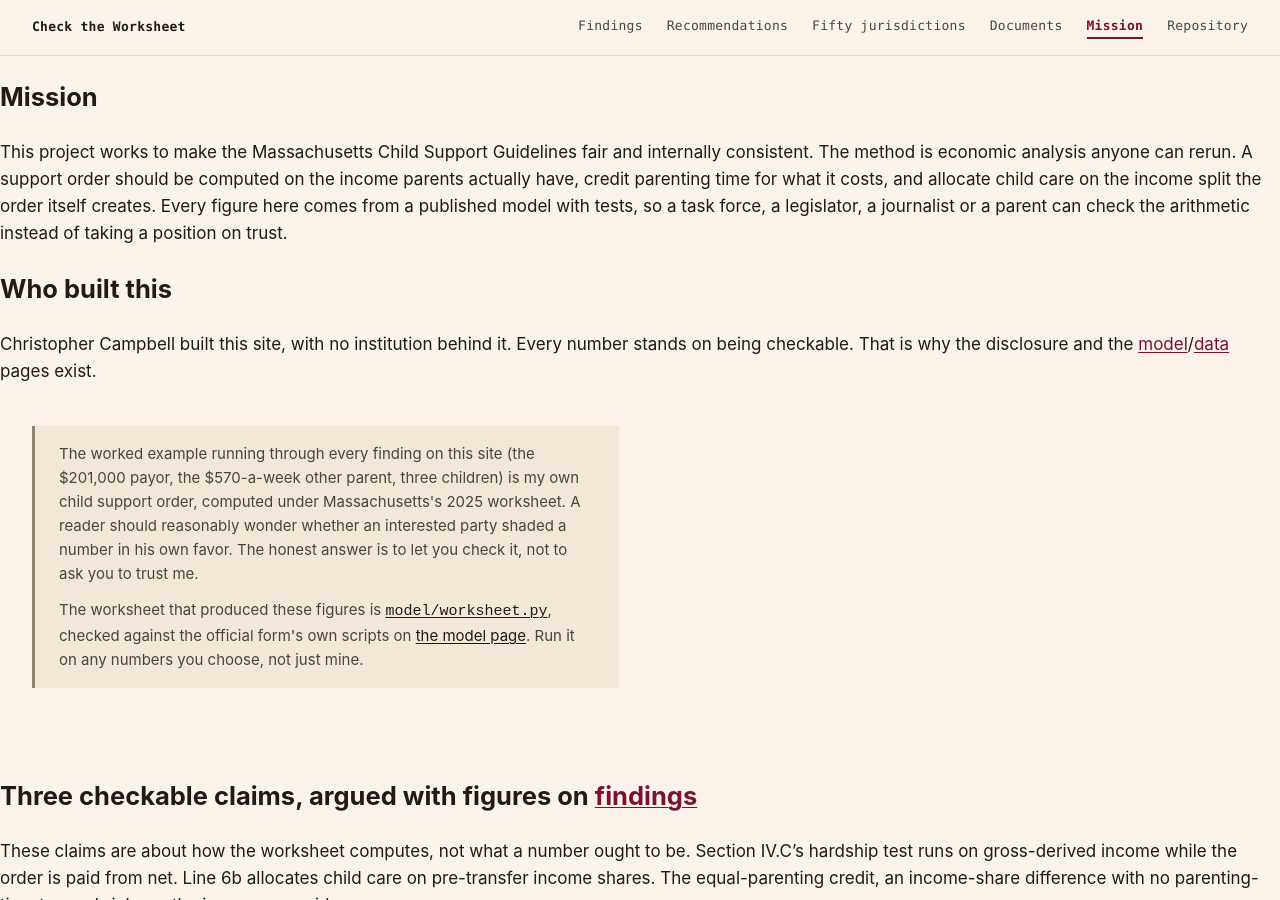
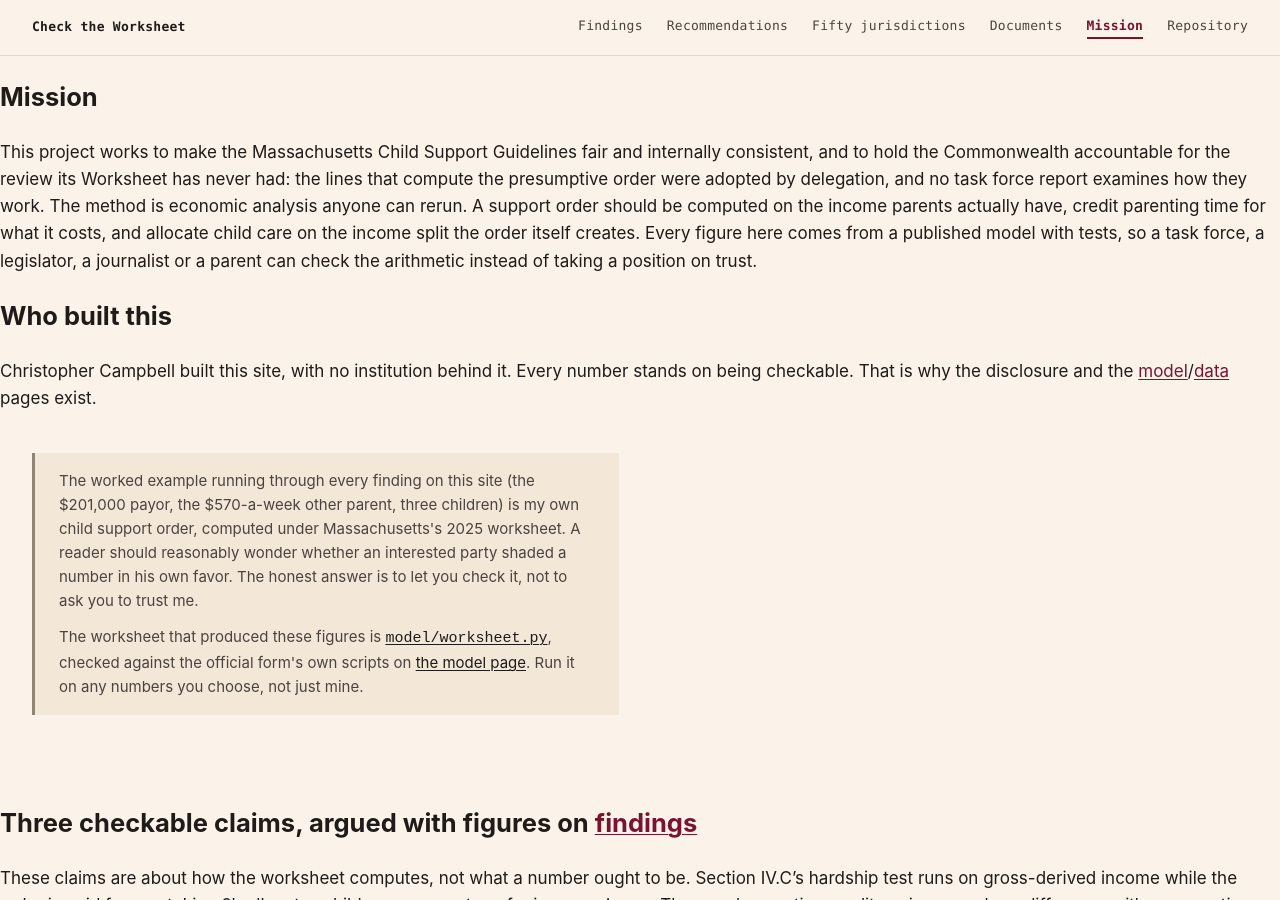
Before and after one commit to campbefs/checktheworksheet, a Jekyll site: the page built from about/index.md, in a window 1280 px wide and 900 px high. Built offline with Jekyll 4.4.1, drawn with Linux system fonts in a browser that asks for light colours.

Commit message:
Mission: hold the Commonwealth accountable for the review the Worksheet never had

```diff
--- a/about/index.md
+++ b/about/index.md
@@ -19,7 +19,9 @@ disclosure:
 # Mission
 
 This project works to make the Massachusetts Child Support Guidelines fair and internally
-consistent. The method is economic analysis anyone can rerun. A support order should be computed on
+consistent, and to hold the Commonwealth accountable for the review its Worksheet has never had: the
+lines that compute the presumptive order were adopted by delegation, and no task force report
+examines how they work. The method is economic analysis anyone can rerun. A support order should be computed on
 the income parents actually have, credit parenting time for what it costs, and allocate child care on
 the income split the order itself creates. Every figure here comes from a published model with
 tests, so a task force, a legislator, a journalist or a parent can check the arithmetic instead of
```
